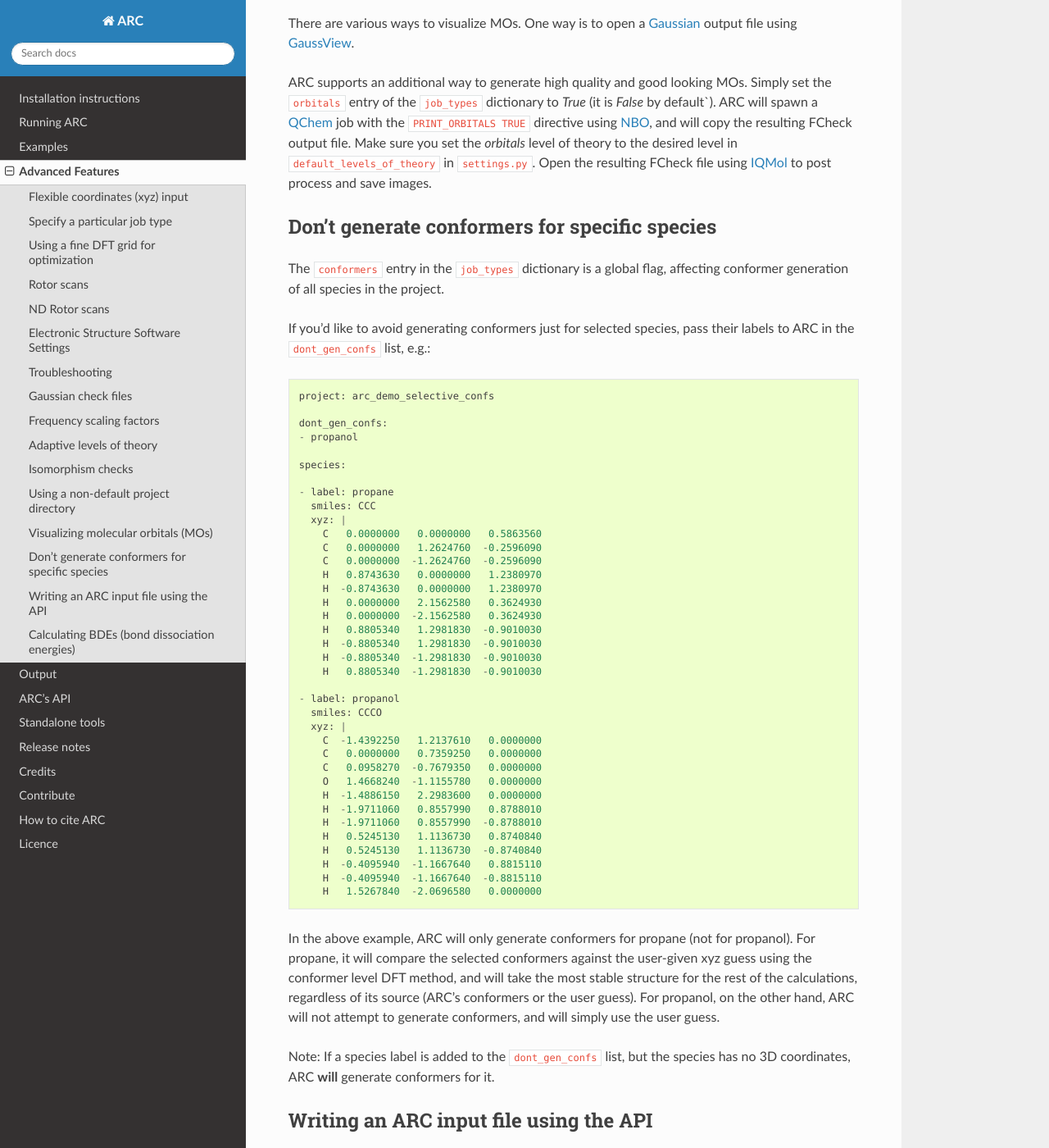
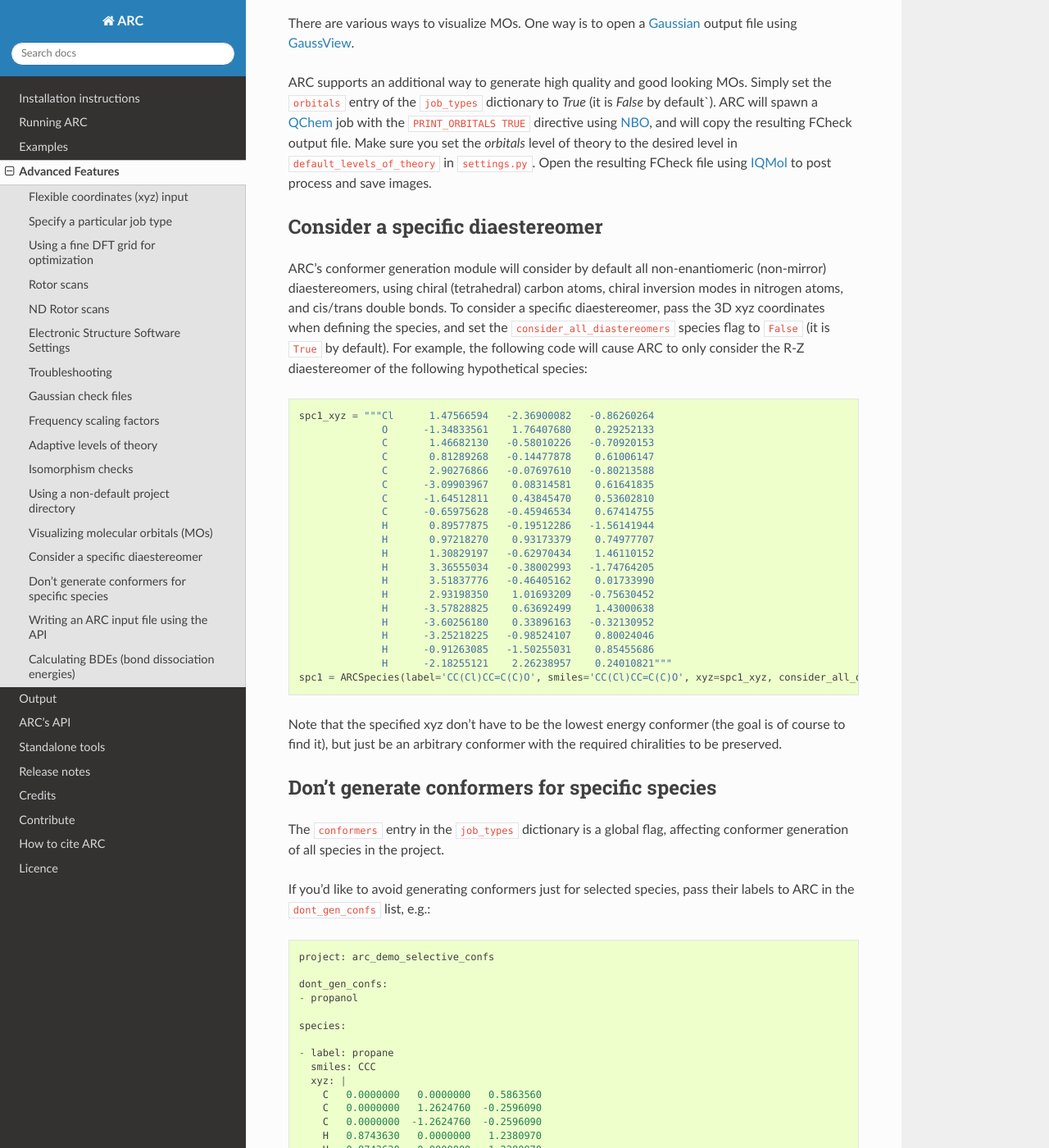
Before and after one commit to ReactionMechanismGenerator/ARC, a Sphinx documentation site: the page built from docs/source/advanced.rst, in a window 1280 px wide and 1400 px high, scrolled down 5992 px. Shown: the whole window at 82% size. Built offline with Sphinx 7.4.7 and the Read the Docs theme 2.0.0, drawn with Linux system fonts in a browser that asks for light colours; formulas are drawn with MathJax 3; the version number could not be read and is left out.

Commit message:
Docs: Added description to consider a specific diaestereomer

```diff
--- a/docs/source/advanced.rst
+++ b/docs/source/advanced.rst
@@ -299,6 +299,40 @@ Open the resulting FCheck file using `IQMol <http://iqmol.org/>`_
 to post process and save images.
 
 
+Consider a specific diaestereomer
+^^^^^^^^^^^^^^^^^^^^^^^^^^^^^^^^^
+
+ARC's conformer generation module will consider by default all non-enantiomeric (non-mirror) diaestereomers,
+using chiral (tetrahedral) carbon atoms, chiral inversion modes in nitrogen atoms, and cis/trans double bonds.
+To consider a specific diaestereomer, pass the 3D xyz coordinates when defining the species, and set the
+``consider_all_diastereomers`` species flag to ``False`` (it is ``True`` by default). For example, the following code
+will cause ARC to only consider the R-Z diaestereomer of the following hypothetical species::
+
+    spc1_xyz = """Cl      1.47566594   -2.36900082   -0.86260264
+                  O      -1.34833561    1.76407680    0.29252133
+                  C       1.46682130   -0.58010226   -0.70920153
+                  C       0.81289268   -0.14477878    0.61006147
+                  C       2.90276866   -0.07697610   -0.80213588
+                  C      -3.09903967    0.08314581    0.61641835
+                  C      -1.64512811    0.43845470    0.53602810
+                  C      -0.65975628   -0.45946534    0.67414755
+                  H       0.89577875   -0.19512286   -1.56141944
+                  H       0.97218270    0.93173379    0.74977707
+                  H       1.30829197   -0.62970434    1.46110152
+                  H       3.36555034   -0.38002993   -1.74764205
+                  H       3.51837776   -0.46405162    0.01733990
+                  H       2.93198350    1.01693209   -0.75630452
+                  H      -3.57828825    0.63692499    1.43000638
+                  H      -3.60256180    0.33896163   -0.32130952
+                  H      -3.25218225   -0.98524107    0.80024046
+                  H      -0.91263085   -1.50255031    0.85455686
+                  H      -2.18255121    2.26238957    0.24010821"""
+    spc1 = ARCSpecies(label='CC(Cl)CC=C(C)O', smiles='CC(Cl)CC=C(C)O', xyz=spc1_xyz, consider_all_diastereomers=False)
+
+Note that the specified xyz don't have to be the lowest energy conformer (the goal is of course to find it),
+but just be an arbitrary conformer with the required chiralities to be preserved.
+
+
 Don't generate conformers for specific species
 ^^^^^^^^^^^^^^^^^^^^^^^^^^^^^^^^^^^^^^^^^^^^^^
 
```
